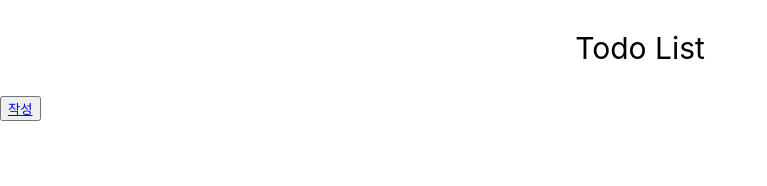
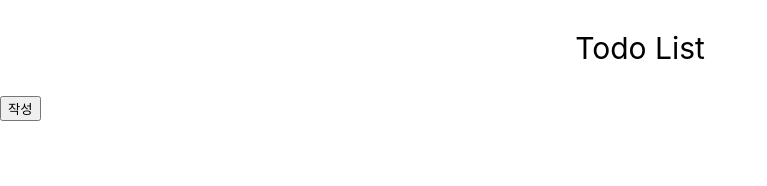
Before and after one commit to RyuChigon/todolist, a React (Create React App) app: page / in a window 1280 px wide. Shown: the top 186 px of the page, without its empty margins (0-767 px from the left). Built offline with nearby package versions, Linux system fonts and the light colour scheme.

Commit message:
Update ViewScreen

```diff
--- a/src/components/Preview/Preview.js
+++ b/src/components/Preview/Preview.js
@@ -1,5 +1,6 @@
 import React from 'react';
 import './Preview.css';
+import { Link } from 'react-router-dom';
 
 class Preview extends React.Component {
   constructor(props) {
@@ -9,7 +10,7 @@ class Preview extends React.Component {
   render() {
     return (
       <div>
-        <button className='todo' onClick={() => this.props.onSelect()} ><p>{this.props.todo.title}</p></button>
+        <Link to='/view'><button className='todo' onClick={() => this.props.onSelect()} ><p>{this.props.todo.title}</p></button></Link>
       </div>
     )
   }
--- a/src/components/Viewer/Viewer.js
+++ b/src/components/Viewer/Viewer.js
@@ -1,4 +1,5 @@
 import React from 'react';
+import { Link } from 'react-router-dom';
 
 class Viewer extends React.Component {
   constructor(props) {
@@ -14,7 +15,7 @@ class Viewer extends React.Component {
         <p>{this.props.todo.title}</p>
         <p>내용</p>
         <p>{this.props.todo.content}</p>
-        <button onClick={() => this.props.onC()}>목록으로</button>
+        <Link to='/'><button onClick={() => this.props.onC()}>목록으로</button></Link>
       </div>
     )
   }
--- a/src/screens/MainScreen.js
+++ b/src/screens/MainScreen.js
@@ -1,8 +1,7 @@
 import React from 'react';
 import Preview from '../components/Preview/Preview';
-import Viewer from '../components/Viewer/Viewer';
 import { Link } from 'react-router-dom';
-import { selectTodo } from '../actions/actions';
+import { selectTodo, unselectTodo } from '../actions/actions';
 import { connect } from 'react-redux';
 
 const mapStateToProps = (state) => {
@@ -14,7 +13,8 @@ const mapStateToProps = (state) => {
 
 const mapDispatchToProps = (dispatch) => {
   return {
-    selectTodo: (index) => dispatch(selectTodo(index))
+    selectTodo: (index) => dispatch(selectTodo(index)),
+    unselectTodo: () => dispatch(unselectTodo()),
   }
 }
 
@@ -27,43 +27,19 @@ class MainScreen extends React.Component {
     }
   }
 
-  renderPreview() {
+  render() {
     const todoList = this.props.todoList;
     return (
-      todoList.map((todo, index) => {
+      <>
+      <Link to='/write'><button>작성</button></Link>
+      {todoList.map((todo, index) => {
         return (
           <Preview onSelect={() => {
             this.setState({view: true});
             this.props.selectTodo(index);
           }} key={`${todo.title}::${index}`} todo={todo}/>
         )
-      })
-    )
-  }
-
-  renderView() {
-    const todoList = this.props.todoList;
-    const index_todo = this.props.index_todo;
-    return (
-      <Viewer todo={todoList[index_todo]} onC={() => this.setState({view: false})} />
-    )
-  }
-
-  viewer() {
-    if (this.state.view === true) {
-      return this.renderView();
-    } else {
-      return this.renderPreview();
-    }
-  }
-
-
-  render() {
-    const todoList = this.props.todoList;
-    return (
-      <>
-      <button><Link to='/write'>작성</Link></button>
-      {this.viewer()}
+      })}
       </>
     )
   }
--- a/src/screens/ViewScreen.js
+++ b/src/screens/ViewScreen.js
@@ -28,8 +28,7 @@ class ViewScreen extends React.Component {
     const index_todo = this.props.index_todo;
     return (
       <div>
-        <Viewer todo={todoList[index_todo]} />
-        <button><Link to='/'>이전</Link></button>
+        <Viewer todo={todoList[index_todo]} onC={() => this.props.unselectTodo()} />
       </div>
     )
   }
```
